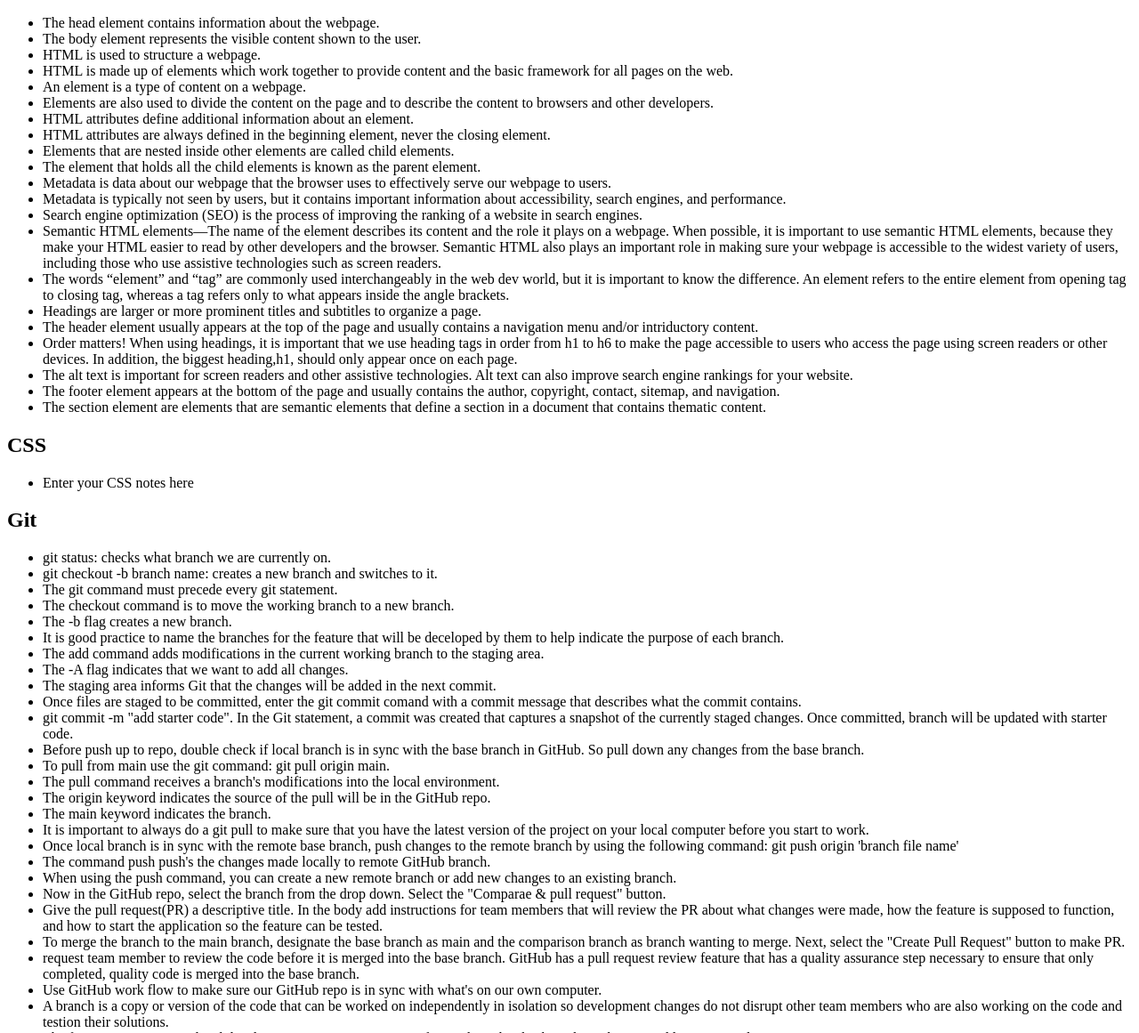
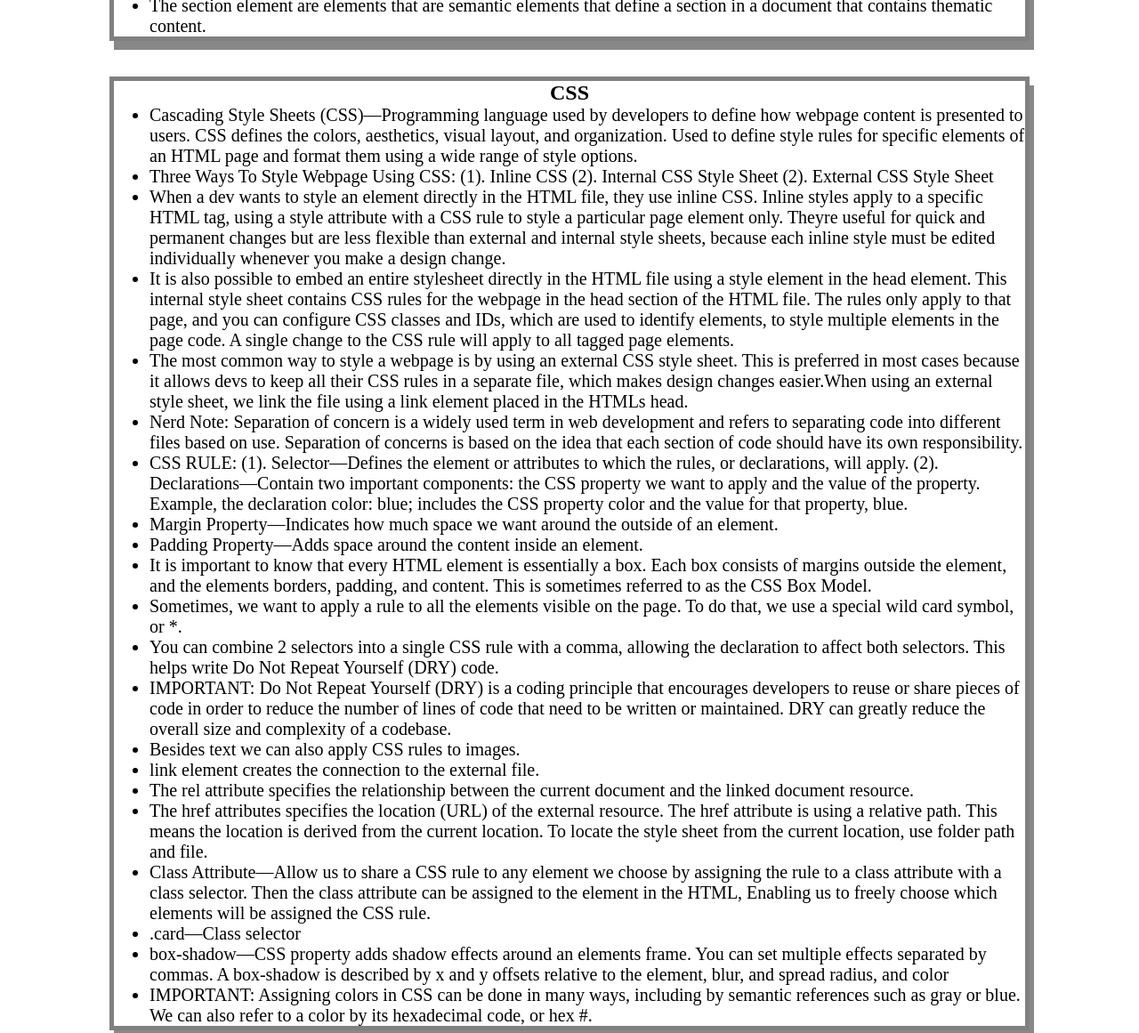
Before and after one commit to garciajv86/prework-study-guide, a plain HTML site: page index.html in a window 1280 px wide. Shown: the part 910-2071 px from the top of the page at 89% size. Drawn offline with Linux system fonts and the light colour scheme.

Commit message:
Added CSS to project

```diff
--- /dev/null
+++ b/assets/style.css
@@ -0,0 +1,42 @@
+* {
+    margin: 0;
+    padding: 0;
+}
+
+header,
+footer {
+    width: 100%;
+    height: 120px;
+    background-color: blue;
+    color: white;
+}
+
+h1,
+h2 {
+    text-align: center;
+}
+
+img {
+    display: block;
+    height: 50px;
+    width: 50px;
+    margin-left: auto;
+    margin-right: auto;
+}
+
+ul {
+    padding-left: 40px;
+    font-size: 20px;
+}
+
+p {
+    text-align: center;
+    font-size: 30px;
+  }
+
+  .card {
+    width: 80%;
+    margin: 40px auto;
+    border: 5px solid #808080;
+    box-shadow: 5px 10px #888888;
+  }
--- a/index.html
+++ b/index.html
@@ -4,6 +4,7 @@
     <meta charset="UTF-8" />
     <meta http-equiv="X-UA-Compatible" content="IE=edge" />
     <meta name="viewport" content="width=device-width, initial-scale=1.0" />
+    <link rel="stylesheet" href="./assets/style.css">
     <title>Prework Study Guide</title>
   </head>
   <body>
@@ -41,7 +42,27 @@
       <section class="card" id="css-section">
         <h2>CSS</h2>
         <ul>
-          <li>Enter your CSS notes here</li>
+          <li>Cascading Style Sheets (CSS)—Programming language used by developers to define how webpage content is presented to users. CSS defines the colors, aesthetics, visual layout, and organization. Used to define style rules for specific elements of an HTML page and format them using a wide range of style options.</li>
+          <li>Three Ways To Style Webpage Using CSS: (1). Inline CSS (2). Internal CSS Style Sheet (2). External CSS Style Sheet</li>
+          <li>When a dev wants to style an element directly in the HTML file, they use inline CSS. Inline styles apply to a specific HTML tag, using a style attribute with a CSS rule to style a particular page element only. Theyre useful for quick and permanent changes but are less flexible than external and internal style sheets, because each inline style must be edited individually whenever you make a design change.</li>
+          <li>It is also possible to embed an entire stylesheet directly in the HTML file using a style element in the head element. This internal style sheet contains CSS rules for the webpage in the head section of the HTML file. The rules only apply to that page, and you can configure CSS classes and IDs, which are used to identify elements, to style multiple elements in the page code. A single change to the CSS rule will apply to all tagged page elements.</li>
+          <li>The most common way to style a webpage is by using an external CSS style sheet. This is preferred in most cases because it allows devs to keep all their CSS rules in a separate file, which makes design changes easier.When using an external style sheet, we link the file using a link element placed in the HTMLs head.</li>
+          <li>Nerd Note: Separation of concern is a widely used term in web development and refers to separating code into different files based on use. Separation of concerns is based on the idea that each section of code should have its own responsibility.</li>
+          <li>CSS RULE: (1). Selector—Defines the element or attributes to which the rules, or declarations, will apply. (2). Declarations—Contain two important components: the CSS property we want to apply and the value of the property. Example, the declaration color: blue; includes the CSS property color and the value for that property, blue.</li>
+          <li>Margin Property—Indicates how much space we want around the outside of an element.</li>
+          <li>Padding Property—Adds space around the content inside an element.</li>
+          <li>It is important to know that every HTML element is essentially a box. Each box consists of margins outside the element, and the elements borders, padding, and content. This is sometimes referred to as the CSS Box Model.</li>
+          <li>Sometimes, we want to apply a rule to all the elements visible on the page. To do that, we use a special wild card symbol, or *.</li>
+          <li>You can combine 2 selectors into a single CSS rule with a comma, allowing the declaration to affect both selectors. This helps write Do Not Repeat Yourself (DRY) code.</li>
+          <li>IMPORTANT: Do Not Repeat Yourself (DRY) is a coding principle that encourages developers to  reuse or share pieces of code in order to reduce the number of lines of code that need to be written or maintained. DRY can greatly reduce the overall size and complexity of a codebase.</li>
+          <li>Besides text we can also apply CSS rules to images.</li>
+          <li>link element creates the connection to the external file.</li>
+          <li>The rel attribute specifies the relationship between the current document and the linked document resource.</li>
+          <li>The href attributes specifies the location (URL) of the external resource. The href attribute is using a relative path. This means the location is derived from the current location. To locate the style sheet from the current location, use folder path and file.</li>
+          <li>Class Attribute—Allow us to share a CSS rule to any element we choose by assigning the rule to a class attribute with a class selector. Then the class attribute can be assigned to the element in the HTML, Enabling us to freely choose which elements will be assigned the CSS rule.</li>
+          <li>.card—Class selector</li>
+          <li>box-shadow—CSS property adds shadow effects around an elements frame. You can set multiple effects separated by commas. A box-shadow is described by x and y offsets relative to the element, blur, and spread radius, and color</li>
+          <li>IMPORTANT: Assigning colors in CSS can be done in many ways, including by semantic references such as gray or blue. We can also refer to a color by its hexadecimal code, or hex #.</li>
         </ul>
       </section>
       <section class="card" id="git-section">
```
